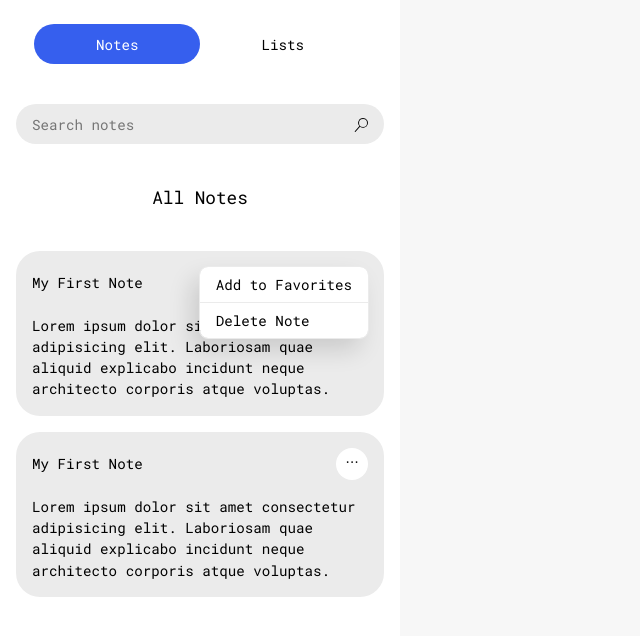
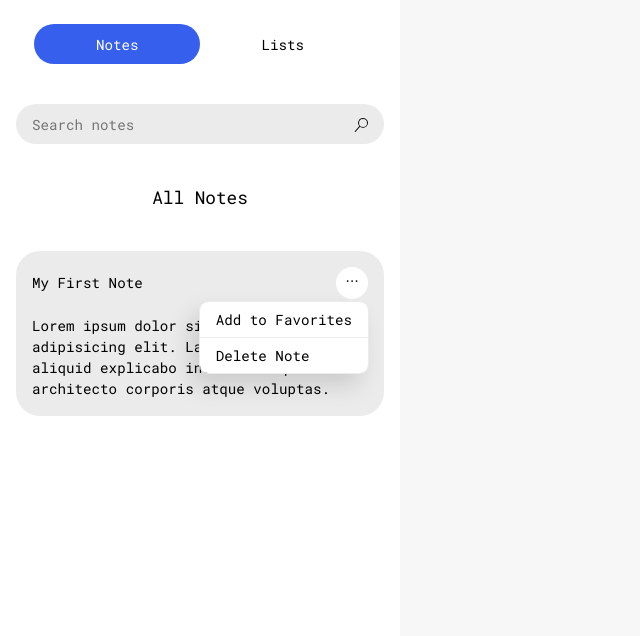
Before and after one commit to gzkdev/minotes-app, a React (Create React App) app: page / in a window 1280 px wide. Both pictures are taken after a click on the button 352 px from the left and 282 px from the top of the page. Shown: the top 636 px of the page, without its empty margins (0-640 px from the left). Built offline with nearby package versions, Linux system fonts and the light colour scheme.

Commit message:
refactor: refactor note component, change styles and markup

```diff
--- a/src/components/Note/Note.module.css
+++ b/src/components/Note/Note.module.css
@@ -1,5 +1,4 @@
 .note{
-    /* outline: 1px solid black; */
     display: grid;
     padding: 16px 16px;
     gap: 16px;
@@ -13,34 +12,34 @@
     align-items: center;justify-content: space-between;
 }
 
-.note__actions{
+.note__tooltip{
     position: absolute;
     min-width: 100px;
     right: 0;
-    top: 0;
+    top: 110%;
     background-color: var(--white-100);
     border-radius: var(--border-radius-md);
     overflow: hidden;
-    box-shadow: -8px 12px 24px 0 rgba(0,0,0,0.14);
+    opacity: 0;
     transform: translate(0, 10%);
-    opacity: 0;
     pointer-events: none;
     transition: all 200ms;
     outline: 1px solid #ebebeb;
+    box-shadow: -8px 12px 24px 0 rgba(0,0,0,0.14);
 }
 
-.note[data-show-actions="true"] .note__actions{
+.note[data-show-actions="true"] .note__tooltip{
     transform: translate(0, 0);
     opacity: 1;
     pointer-events: all;
 }
 
-.note__actions button{
+.note__tooltip button{
     display: block;
     padding: 8px 16px;
 }
 
-.note__actions button:not(:last-child){
+.note__tooltip button:not(:last-child){
     border-bottom: 1px solid #ebebeb;
 }
 
--- a/src/components/Note/index.tsx
+++ b/src/components/Note/index.tsx
@@ -3,22 +3,28 @@ import { VscEllipsis } from "react-icons/vsc";
 import styles from "./Note.module.css";
 
 function Note() {
-  const [showActions, setShowActions] = useState(false);
+  const [isTooltipOpen, setIsTooltipOpen] = useState(false);
+
+  function hideTooltip() {
+    setIsTooltipOpen(false);
+  }
+
+  function showTooltip() {
+    setIsTooltipOpen(true);
+  }
 
   return (
-    <div className={styles.note} data-show-actions={showActions}>
+    <div className={styles.note} data-show-actions={isTooltipOpen}>
       <div className={styles.note__header}>
         <div className={styles.note__title}>My First Note</div>
         <button
           className={styles.note__btn}
-          onClick={() => setShowActions(!showActions)}
+          onFocus={showTooltip}
+          onBlur={hideTooltip}
         >
-          <VscEllipsis />
+          <VscEllipsis aria-label="toggle tooltip" />
         </button>
-        <div
-          onClick={() => setShowActions(!showActions)}
-          className={styles.note__actions}
-        >
+        <div className={styles.note__tooltip}>
           <button>Add to Favorites</button>
           <button>Delete Note</button>
         </div>
--- a/src/components/NotesContainer/index.tsx
+++ b/src/components/NotesContainer/index.tsx
@@ -1,16 +1,16 @@
-import Note from "../Note"
-import styles from "./NotesContainer.module.css"
+import Note from "../Note";
+import styles from "./NotesContainer.module.css";
 
 function NotesContainer() {
   return (
     <div className={styles.section}>
-        <div className={styles.heading}>All Notes</div>
-        <div className={styles.container}>
-            <Note/>
-            <Note/>
-        </div>
+      <div className={styles.heading}>All Notes</div>
+      <div className={styles.container}>
+        <Note />
+        {/* <Note/> */}
+      </div>
     </div>
-  )
+  );
 }
 
-export default NotesContainer
+export default NotesContainer;
```
